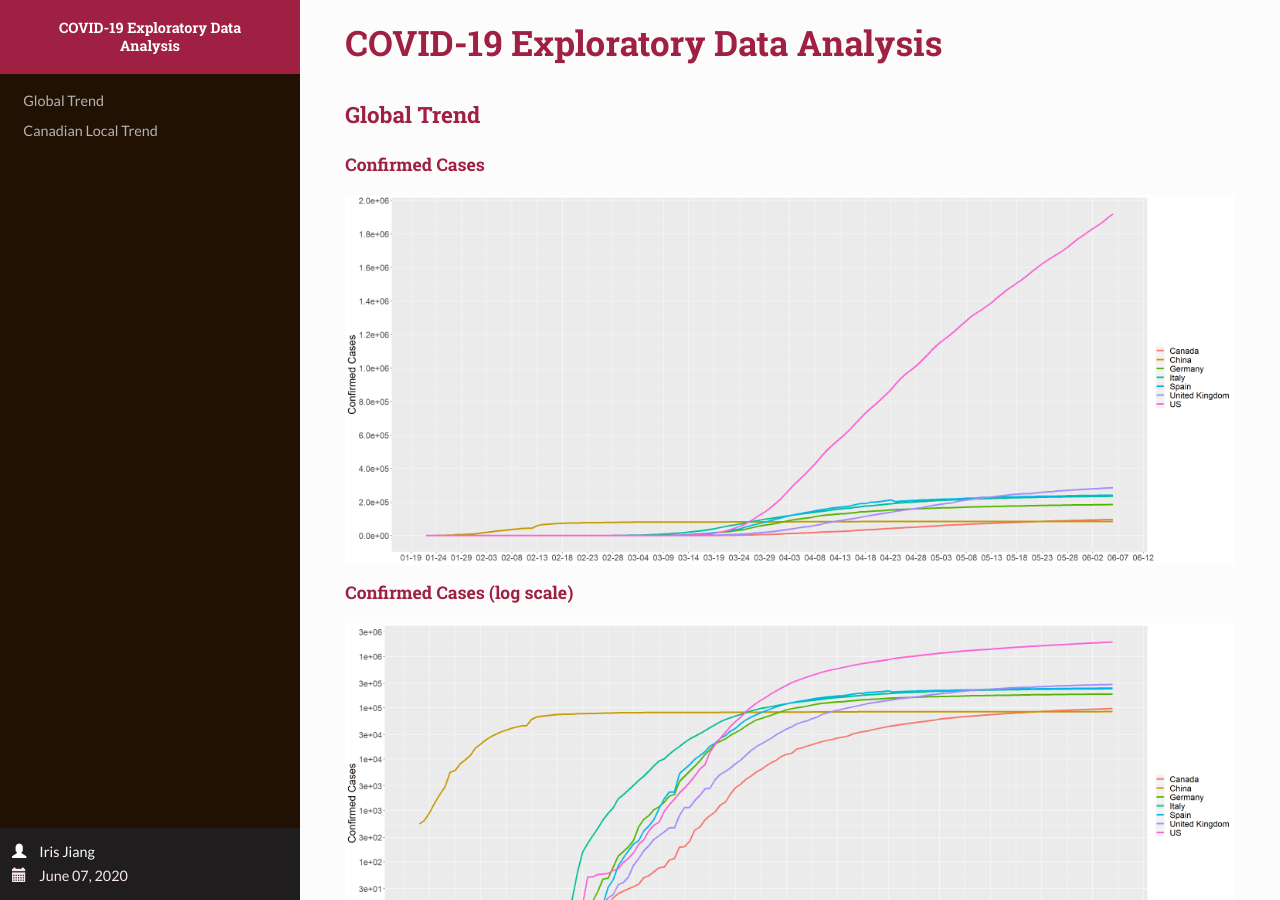
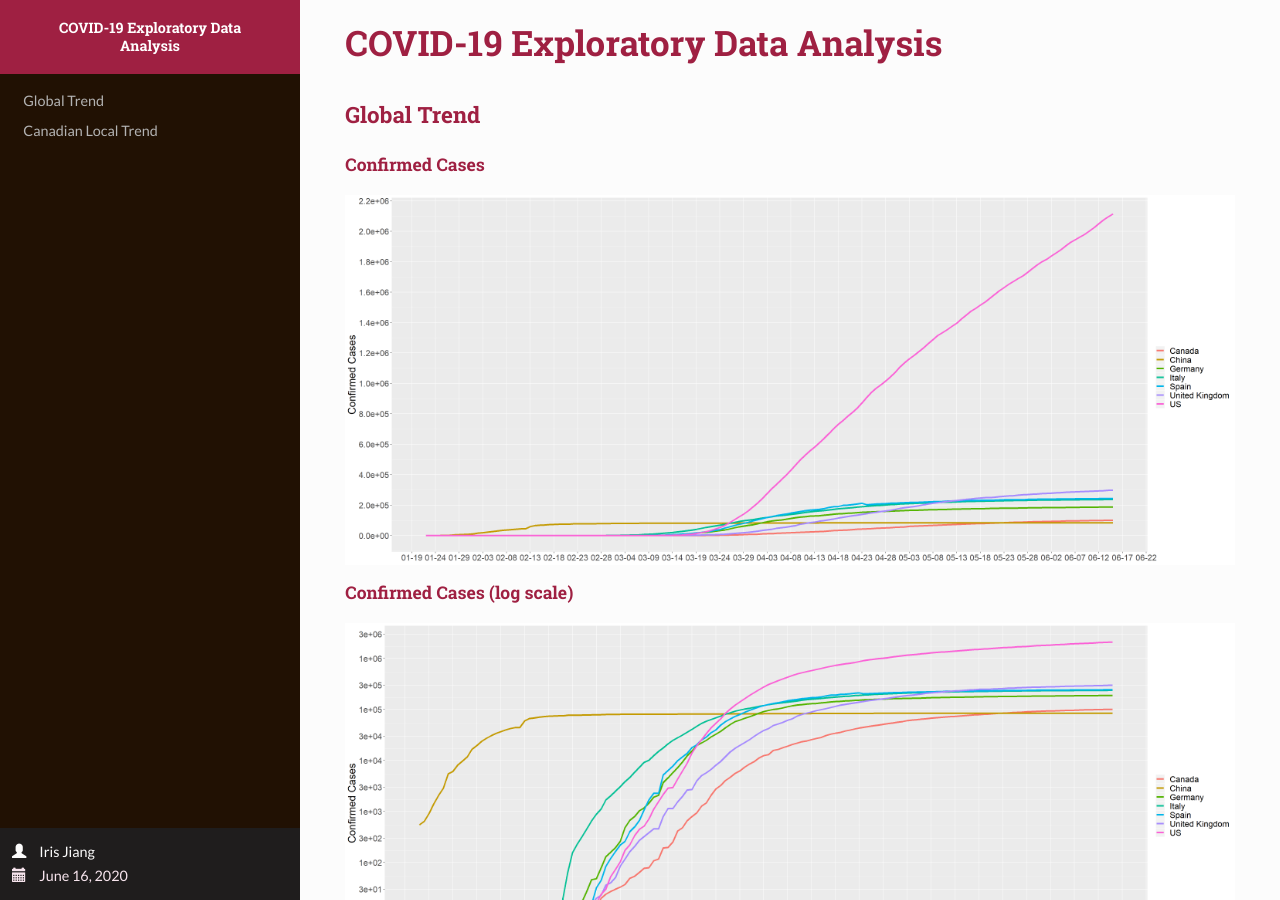
Before and after one commit to my-jiang/my-jiang.github.io, a Jekyll site: the page projects/COVID-19-EDA/COVID-19-EDA.html, which Jekyll copies as it is, in a window 1280 px wide and 900 px high. Built offline with Jekyll 4.4.1, drawn with Linux system fonts in a browser that asks for light colours.

Commit message:
update June 16

```diff
--- a/projects/COVID-19-EDA/COVID-19-EDA.html
+++ b/projects/COVID-19-EDA/COVID-19-EDA.html
@@ -10,7 +10,7 @@
 
 <meta name="author" content="Iris Jiang" />
 
-<meta name="date" content="2020-06-07" />
+<meta name="date" content="2020-06-16" />
 
 <title>COVID-19 Exploratory Data Analysis</title>
 
@@ -83,7 +83,7 @@
 
     <div id="postamble" data-toggle="wy-nav-shift" class="status">
               <p class="author"><span class="glyphicon glyphicon-user"></span> Iris Jiang</p>
-                  <p class="date"><span class="glyphicon glyphicon-calendar"></span> June 07, 2020</p>
+                  <p class="date"><span class="glyphicon glyphicon-calendar"></span> June 16, 2020</p>
         </div>
 </div>
 
```
Also changed, not shown: projects/COVID-19-EDA/COVID-19-EDA_files/figure-html/unnamed-chunk-11-1.png, projects/COVID-19-EDA/COVID-19-EDA_files/figure-html/unnamed-chunk-12-1.png, projects/COVID-19-EDA/COVID-19-EDA_files/figure-html/unnamed-chunk-13-1.png, projects/COVID-19-EDA/COVID-19-EDA_files/figure-html/unnamed-chunk-14-1.png, projects/COVID-19-EDA/COVID-19-EDA_files/figure-html/unnamed-chunk-15-1.png, projects/COVID-19-EDA/COVID-19-EDA_files/figure-html/unnamed-chunk-3-1.png, projects/COVID-19-EDA/COVID-19-EDA_files/figure-html/unnamed-chunk-4-1.png, projects/COVID-19-EDA/COVID-19-EDA_files/figure-html/unnamed-chunk-5-1.png, projects/COVID-19-EDA/COVID-19-EDA_files/figure-html/unnamed-chunk-6-1.png, projects/COVID-19-EDA/COVID-19-EDA_files/figure-html/unnamed-chunk-7-1.png, projects/COVID-19-EDA/COVID-19-EDA_files/figure-html/unnamed-chunk-8-1.png, projects/COVID-19-EDA/COVID-19-EDA_files/figure-html/unnamed-chunk-9-1.png, 2 other files.
